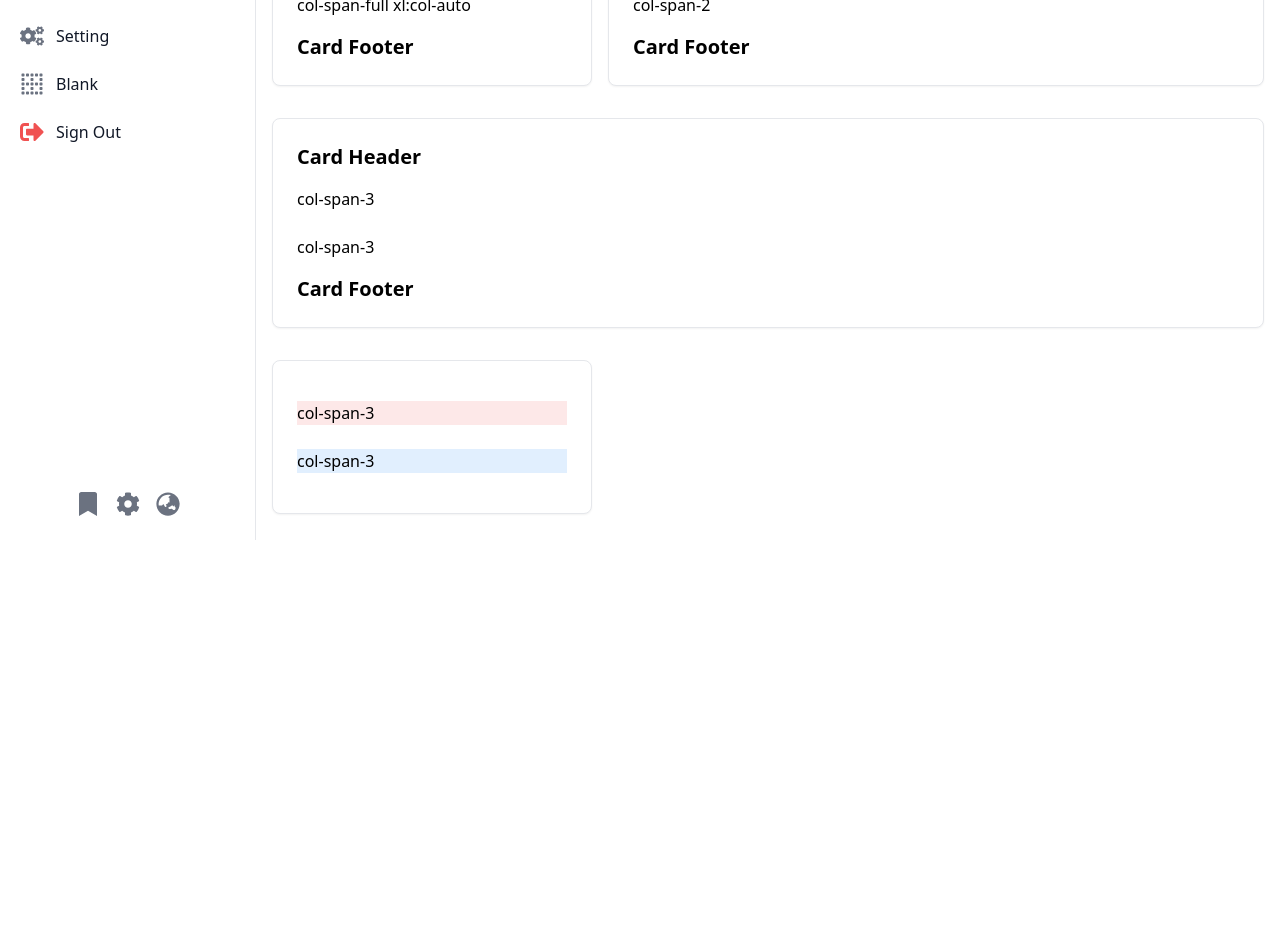
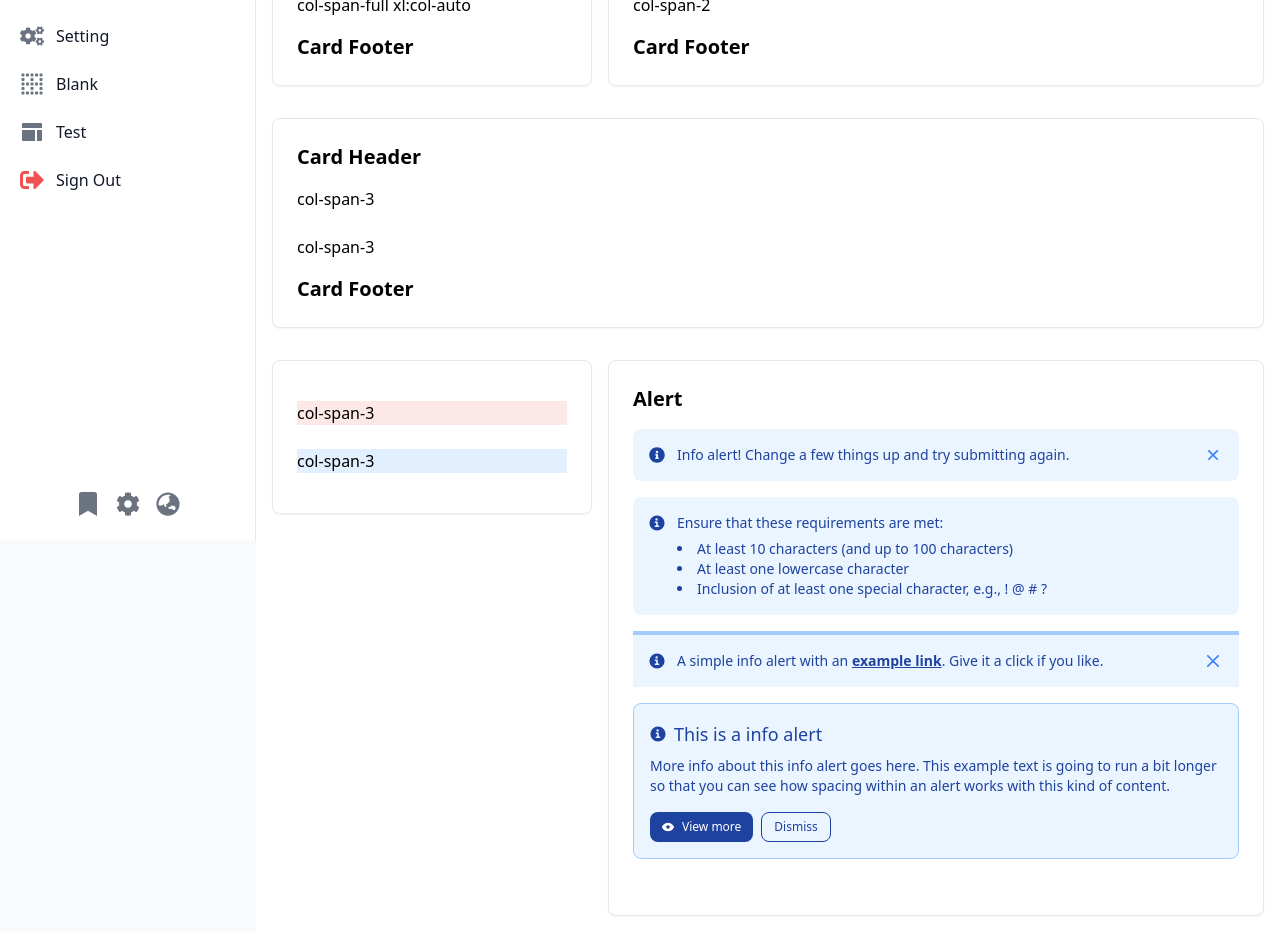
Before and after one commit to amriarendy/react-app, a React (Vite) app: page /blank in a window 1280 px wide. Shown: the part 260-1192 px from the top of the page. Before the commit the page ends 800 px from the top, so only its background shows below. Built offline with nearby package versions, Linux system fonts and the light colour scheme.

Commit message:
create menu more

```diff
--- a/src/components/alerts/Alerts.jsx
+++ b/src/components/alerts/Alerts.jsx
@@ -1,54 +1,104 @@
-const Alerts = () => {
+import { RiCloseFill } from "react-icons/ri";
+
+const Alerts = ({icon, message, color}) => {
   return (
     <>
       <div
         id="alert-1"
-        className="flex items-center p-4 mb-4 text-blue-800 rounded-lg bg-blue-50 dark:bg-gray-800 dark:text-blue-400"
+        className={`flex items-center p-4 mb-4 text-${color}-800 rounded-lg bg-${color}-50 dark:bg-gray-800 dark:text-${color}-400`}
         role="alert"
       >
-        <svg
-          className="flex-shrink-0 w-4 h-4"
-          aria-hidden="true"
-          xmlns="http://www.w3.org/2000/svg"
-          fill="currentColor"
-          viewBox="0 0 20 20"
-        >
-          <path d="M10 .5a9.5 9.5 0 1 0 9.5 9.5A9.51 9.51 0 0 0 10 .5ZM9.5 4a1.5 1.5 0 1 1 0 3 1.5 1.5 0 0 1 0-3ZM12 15H8a1 1 0 0 1 0-2h1v-3H8a1 1 0 0 1 0-2h2a1 1 0 0 1 1 1v4h1a1 1 0 0 1 0 2Z" />
-        </svg>
+        {icon}
         <span className="sr-only">Info</span>
         <div className="ms-3 text-sm font-medium">
-          A simple info alert with an{" "}
-          <a href="#" className="font-semibold underline hover:no-underline">
-            example link
-          </a>
-          . Give it a click if you like.
+          {message}
         </div>
         <button
           type="button"
-          className="ms-auto -mx-1.5 -my-1.5 bg-blue-50 text-blue-500 rounded-lg focus:ring-2 focus:ring-blue-400 p-1.5 hover:bg-blue-200 inline-flex items-center justify-center h-8 w-8 dark:bg-gray-800 dark:text-blue-400 dark:hover:bg-gray-700"
+          className={`ms-auto -mx-1.5 -my-1.5 bg-${color}-50 text-${color}-500 rounded-lg focus:ring-2 focus:ring-${color}-400 p-1.5 hover:bg-${color}-200 inline-flex items-center justify-center h-8 w-8 dark:bg-gray-800 dark:text-${color}-400 dark:hover:bg-gray-700`}
           data-dismiss-target="#alert-1"
           aria-label="Close"
         >
           <span className="sr-only">Close</span>
-          <svg
-            className="w-3 h-3"
-            aria-hidden="true"
-            xmlns="http://www.w3.org/2000/svg"
-            fill="none"
-            viewBox="0 0 14 14"
-          >
-            <path
-              stroke="currentColor"
-              stroke-linecap="round"
-              stroke-linejoin="round"
-              stroke-width="2"
-              d="m1 1 6 6m0 0 6 6M7 7l6-6M7 7l-6 6"
-            />
-          </svg>
+          <RiCloseFill className="w-6 h-6" />
         </button>
       </div>
     </>
   );
 };
 
-export default Alerts;
+const AlertList = ({}) => {
+  return (
+    <>
+
+    <div class="flex p-4 mb-4 text-sm text-blue-800 rounded-lg bg-blue-50 dark:bg-gray-800 dark:text-blue-400" role="alert">
+      <svg class="flex-shrink-0 inline w-4 h-4 me-3 mt-[2px]" aria-hidden="true" xmlns="http://www.w3.org/2000/svg" fill="currentColor" viewBox="0 0 20 20">
+        <path d="M10 .5a9.5 9.5 0 1 0 9.5 9.5A9.51 9.51 0 0 0 10 .5ZM9.5 4a1.5 1.5 0 1 1 0 3 1.5 1.5 0 0 1 0-3ZM12 15H8a1 1 0 0 1 0-2h1v-3H8a1 1 0 0 1 0-2h2a1 1 0 0 1 1 1v4h1a1 1 0 0 1 0 2Z"/>
+      </svg>
+      <span class="sr-only">Info</span>
+      <div>
+        <span class="font-medium">Ensure that these requirements are met:</span>
+          <ul class="mt-1.5 list-disc list-inside">
+            <li>At least 10 characters (and up to 100 characters)</li>
+            <li>At least one lowercase character</li>
+            <li>Inclusion of at least one special character, e.g., ! @ # ?</li>
+        </ul>
+      </div>
+    </div>
+
+    </>
+  )
+}
+
+const AlertBorder = ({}) => {
+  return (
+    <>
+      <div id="alert-border-1" class="flex items-center p-4 mb-4 text-blue-800 border-t-4 border-blue-300 bg-blue-50 dark:text-blue-400 dark:bg-gray-800 dark:border-blue-800" role="alert">
+    <svg class="flex-shrink-0 w-4 h-4" aria-hidden="true" xmlns="http://www.w3.org/2000/svg" fill="currentColor" viewBox="0 0 20 20">
+      <path d="M10 .5a9.5 9.5 0 1 0 9.5 9.5A9.51 9.51 0 0 0 10 .5ZM9.5 4a1.5 1.5 0 1 1 0 3 1.5 1.5 0 0 1 0-3ZM12 15H8a1 1 0 0 1 0-2h1v-3H8a1 1 0 0 1 0-2h2a1 1 0 0 1 1 1v4h1a1 1 0 0 1 0 2Z"/>
+    </svg>
+    <div class="ms-3 text-sm font-medium">
+      A simple info alert with an <a href="#" class="font-semibold underline hover:no-underline">example link</a>. Give it a click if you like.
+    </div>
+    <button type="button" class="ms-auto -mx-1.5 -my-1.5 bg-blue-50 text-blue-500 rounded-lg focus:ring-2 focus:ring-blue-400 p-1.5 hover:bg-blue-200 inline-flex items-center justify-center h-8 w-8 dark:bg-gray-800 dark:text-blue-400 dark:hover:bg-gray-700" data-dismiss-target="#alert-border-1" aria-label="Close">
+      <span class="sr-only">Dismiss</span>
+      <svg class="w-3 h-3" aria-hidden="true" xmlns="http://www.w3.org/2000/svg" fill="none" viewBox="0 0 14 14">
+        <path stroke="currentColor" stroke-linecap="round" stroke-linejoin="round" stroke-width="2" d="m1 1 6 6m0 0 6 6M7 7l6-6M7 7l-6 6"/>
+      </svg>
+    </button>
+</div>
+    </>
+  )
+}
+
+const AlertAditionalContent = ({}) => {
+  return (
+    <>
+    <div id="alert-additional-content-1" class="p-4 mb-4 text-blue-800 border border-blue-300 rounded-lg bg-blue-50 dark:bg-gray-800 dark:text-blue-400 dark:border-blue-800" role="alert">
+  <div class="flex items-center">
+    <svg class="flex-shrink-0 w-4 h-4 me-2" aria-hidden="true" xmlns="http://www.w3.org/2000/svg" fill="currentColor" viewBox="0 0 20 20">
+      <path d="M10 .5a9.5 9.5 0 1 0 9.5 9.5A9.51 9.51 0 0 0 10 .5ZM9.5 4a1.5 1.5 0 1 1 0 3 1.5 1.5 0 0 1 0-3ZM12 15H8a1 1 0 0 1 0-2h1v-3H8a1 1 0 0 1 0-2h2a1 1 0 0 1 1 1v4h1a1 1 0 0 1 0 2Z"/>
+    </svg>
+    <span class="sr-only">Info</span>
+    <h3 class="text-lg font-medium">This is a info alert</h3>
+  </div>
+  <div class="mt-2 mb-4 text-sm">
+    More info about this info alert goes here. This example text is going to run a bit longer so that you can see how spacing within an alert works with this kind of content.
+  </div>
+  <div class="flex">
+    <button type="button" class="text-white bg-blue-800 hover:bg-blue-900 focus:ring-4 focus:outline-none focus:ring-blue-200 font-medium rounded-lg text-xs px-3 py-1.5 me-2 text-center inline-flex items-center dark:bg-blue-600 dark:hover:bg-blue-700 dark:focus:ring-blue-800">
+      <svg class="me-2 h-3 w-3" aria-hidden="true" xmlns="http://www.w3.org/2000/svg" fill="currentColor" viewBox="0 0 20 14">
+        <path d="M10 0C4.612 0 0 5.336 0 7c0 1.742 3.546 7 10 7 6.454 0 10-5.258 10-7 0-1.664-4.612-7-10-7Zm0 10a3 3 0 1 1 0-6 3 3 0 0 1 0 6Z"/>
+      </svg>
+      View more
+    </button>
+    <button type="button" class="text-blue-800 bg-transparent border border-blue-800 hover:bg-blue-900 hover:text-white focus:ring-4 focus:outline-none focus:ring-blue-200 font-medium rounded-lg text-xs px-3 py-1.5 text-center dark:hover:bg-blue-600 dark:border-blue-600 dark:text-blue-400 dark:hover:text-white dark:focus:ring-blue-800" data-dismiss-target="#alert-additional-content-1" aria-label="Close">
+      Dismiss
+    </button>
+  </div>
+</div>
+    </>
+  )
+}
+
+export {Alerts, AlertList, AlertBorder, AlertAditionalContent};
--- a/src/components/menu/MenuList.jsx
+++ b/src/components/menu/MenuList.jsx
@@ -28,10 +28,7 @@ const MenuList = ({ item }) => {
             onClick={toggleSidebar}
             aria-expanded={useOpen ? "true" : "false"}
           >
-            <RiLayout6Fill
-              fill="currentColor"
-              className="flex-shrink-0 w-6 h-6 text-gray-500 transition duration-75 group-hover:text-gray-900 dark:text-gray-400 dark:group-hover:text-white"
-            />
+            {item.icon}
             <span className="flex-1 ml-3 text-left whitespace-nowrap">
               {item.label}
             </span>
--- a/src/components/pagination/Paginate.jsx
+++ b/src/components/pagination/Paginate.jsx
@@ -1,7 +1,11 @@
 import { IoIosArrowForward } from "react-icons/io";
 import { IoIosArrowBack } from "react-icons/io";
 
-const Paginate = () => {
+const Paginate = ({ currentPage, totalPages, onPageChange}) => {
+  const pages = [];
+  for (let i = 1; i <= totalPages; i++){
+    pages.push(i);
+  }
   return (
     <>
       <div className="sticky bottom-0 right-0 items-center w-full p-4 bg-white border-t border-gray-200 sm:flex sm:justify-between dark:bg-gray-800 dark:border-gray-700">
--- a/src/libs/constants/navigations.jsx
+++ b/src/libs/constants/navigations.jsx
@@ -1,6 +1,6 @@
-import { RiPieChartFill } from "react-icons/ri";
+import { RiPieChartFill, RiLayout6Fill } from "react-icons/ri";
 import { ImNewspaper } from "react-icons/im";
-import { FaCogs, FaBorderNone, FaSignOutAlt, FaUser } from "react-icons/fa";
+import { FaCogs, FaBorderNone, FaSignOutAlt, FaUser, FaDatabase } from "react-icons/fa";
 
 export const SIDEBAR_MENU_ITEMS = [
   {
@@ -11,7 +11,6 @@ export const SIDEBAR_MENU_ITEMS = [
       <RiPieChartFill
         className="w-6 h-6 text-gray-500 transition duration-75 group-hover:text-gray-900 dark:text-gray-400 dark:group-hover:text-white"
         aria-hidden="true"
-        xmlns="http://www.w3.org/2000/svg"
         fill="currentColor"
       />
     ),
@@ -24,7 +23,6 @@ export const SIDEBAR_MENU_ITEMS = [
       <ImNewspaper
         className="w-6 h-6 text-gray-500 transition duration-75 group-hover:text-gray-900 dark:text-gray-400 dark:group-hover:text-white"
         aria-hidden="true"
-        xmlns="http://www.w3.org/2000/svg"
         fill="currentColor"
       />
     ),
@@ -33,6 +31,11 @@ export const SIDEBAR_MENU_ITEMS = [
     key: "master",
     label: "Master",
     route: "collapse",
+    icon: (
+      <FaDatabase className="flex-shrink-0 w-6 h-6 text-gray-500 transition duration-75 group-hover:text-gray-900 dark:text-gray-400 dark:group-hover:text-white"
+      aria-hidden="true"
+      fill="currentColor" />
+    ),
     subMenu: [
       {
         key: "category",
@@ -54,7 +57,6 @@ export const SIDEBAR_MENU_ITEMS = [
       <FaUser
         className="w-6 h-6 text-gray-500 transition duration-75 group-hover:text-gray-900 dark:text-gray-400 dark:group-hover:text-white"
         aria-hidden="true"
-        xmlns="http://www.w3.org/2000/svg"
         fill="currentColor"
       />
     ),
@@ -67,7 +69,6 @@ export const SIDEBAR_MENU_ITEMS = [
       <FaCogs
         className="w-6 h-6 text-gray-500 transition duration-75 group-hover:text-gray-900 dark:text-gray-400 dark:group-hover:text-white"
         aria-hidden="true"
-        xmlns="http://www.w3.org/2000/svg"
         fill="currentColor"
       />
     ),
@@ -80,7 +81,18 @@ export const SIDEBAR_MENU_ITEMS = [
       <FaBorderNone
         className="w-6 h-6 text-gray-500 transition duration-75 group-hover:text-gray-900 dark:text-gray-400 dark:group-hover:text-white"
         aria-hidden="true"
-        xmlns="http://www.w3.org/2000/svg"
+        fill="currentColor"
+      />
+    ),
+  },
+  {
+    key: "test",
+    label: "Test",
+    route: "/test",
+    icon: (
+      <RiLayout6Fill
+        className="w-6 h-6 text-gray-500 transition duration-75 group-hover:text-gray-900 dark:text-gray-400 dark:group-hover:text-white"
+        aria-hidden="true"
         fill="currentColor"
       />
     ),
@@ -93,7 +105,6 @@ export const SIDEBAR_MENU_ITEMS = [
       <FaSignOutAlt
         className="w-6 h-6 text-red-500 transition duration-75 group-hover:text-red-900 dark:text-red-400 dark:group-hover:text-white"
         aria-hidden="true"
-        xmlns="http://www.w3.org/2000/svg"
         fill="currentColor"
       />
     ),
--- a/src/pages/panel/Blank.jsx
+++ b/src/pages/panel/Blank.jsx
@@ -1,6 +1,8 @@
 import PanelLayout from "./PanelLayout";
 import Breadcrumbs from "../../components/breadcrumbs/Breadcrumbs";
 import Card from "../../components/card/Card";
+import {AlertAditionalContent, AlertBorder, AlertList, Alerts} from "../../components/alerts/Alerts";
+import { FaInfoCircle } from "react-icons/fa";
 
 const Blank = () => {
   const breadCrumbs = {
@@ -37,6 +39,16 @@ const Blank = () => {
             </div>
           </Card>
         </div>
+        <div className="col-span-2">
+          <Card header={"Alert"}>
+            <div className="col-span-1">
+              <Alerts color={'blue'} icon={<FaInfoCircle className="flex-shrink-0 w-4 h-4" />} message={'Info alert! Change a few things up and try submitting again.'} />
+              <AlertList />
+              <AlertBorder />
+              <AlertAditionalContent />
+            </div>
+          </Card>
+        </div>
       </PanelLayout>
     </>
   );
```
